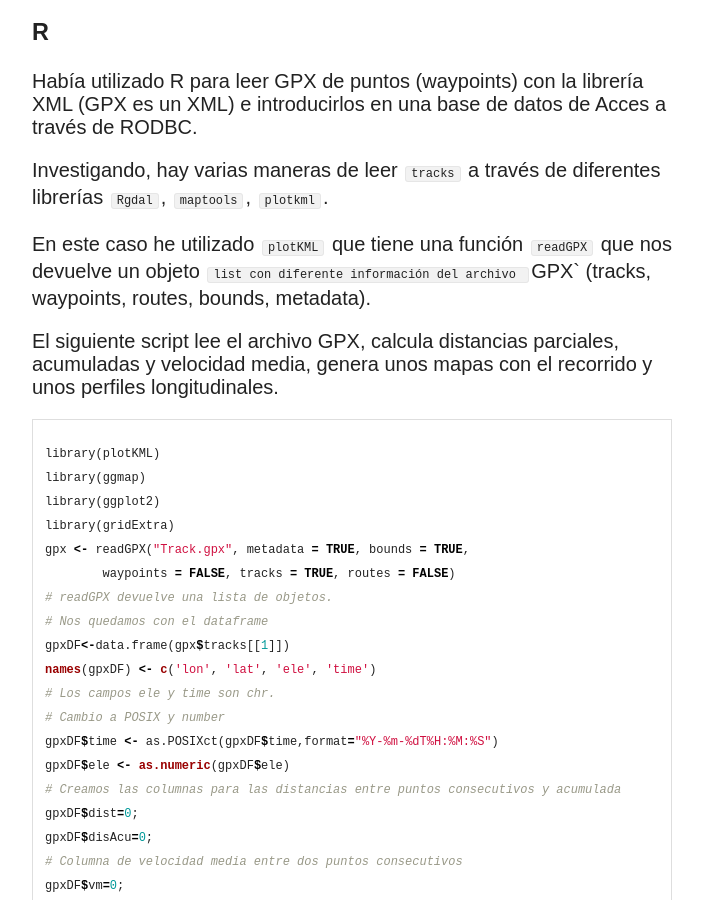
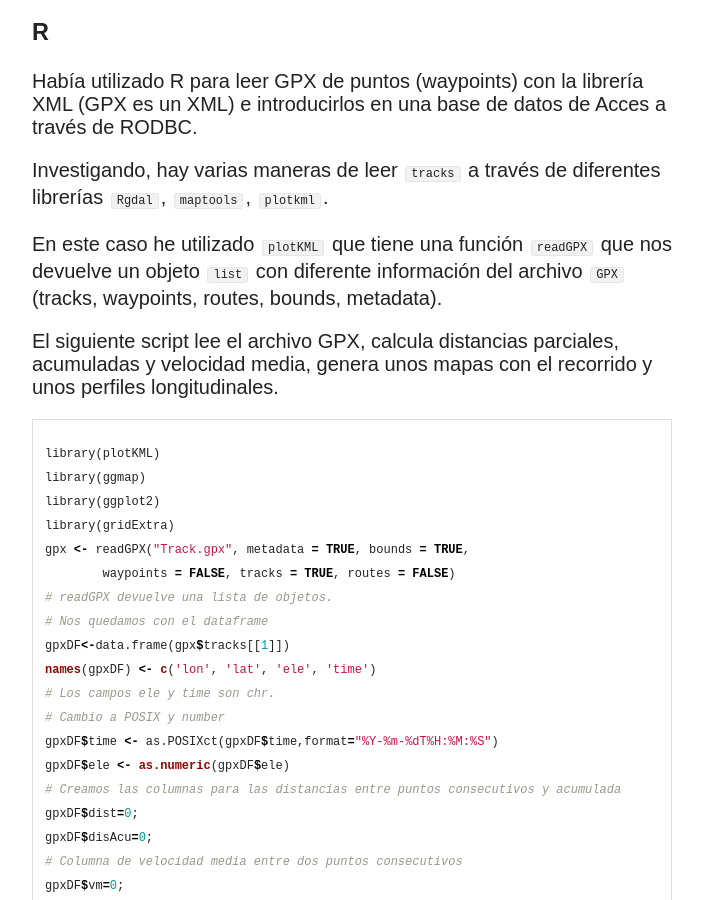
Before and after one commit to jmprietob/jmprietob.github.io, a Jekyll site: the page built from _posts/2014-03-29-GPS-anillo-ciclista.markdown, in a window 1280 px wide and 900 px high, scrolled down 1624 px. Shown: the whole window, without its empty margins (318-1021 px from the left). Built offline with Jekyll 4.4.1, drawn with Linux system fonts in a browser that asks for light colours; nearby versions of some CDN libraries; comment, search, counter and statistics services are not loaded.

Commit message:
Errata Nota 01-04-2014

```diff
--- a/_posts/2014-03-29-GPS-anillo-ciclista.markdown
+++ b/_posts/2014-03-29-GPS-anillo-ciclista.markdown
@@ -35,7 +35,7 @@ Había utilizado R para leer GPX de puntos (waypoints) con la librería XML (GPX
 
 Investigando, hay varias maneras de leer `tracks` a través de diferentes librerías `Rgdal`, `maptools`, `plotkml`.
 
-En este caso he utilizado `plotKML` que tiene una función `readGPX` que nos devuelve un objeto `list con diferente información del archivo `GPX` (tracks, waypoints, routes, bounds, metadata).
+En este caso he utilizado `plotKML` que tiene una función `readGPX` que nos devuelve un objeto `list` con diferente información del archivo `GPX` (tracks, waypoints, routes, bounds, metadata).
 
 El siguiente script lee el archivo GPX, calcula distancias parciales, acumuladas y velocidad media, genera unos mapas con el recorrido y unos perfiles longitudinales.
 
```
